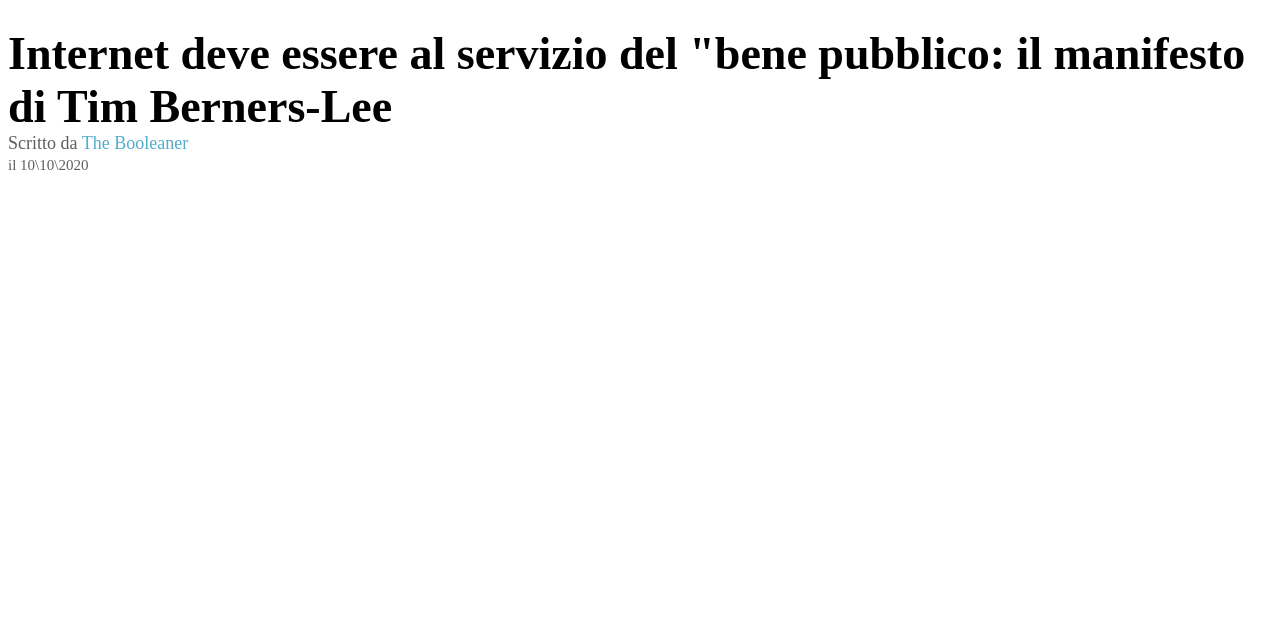
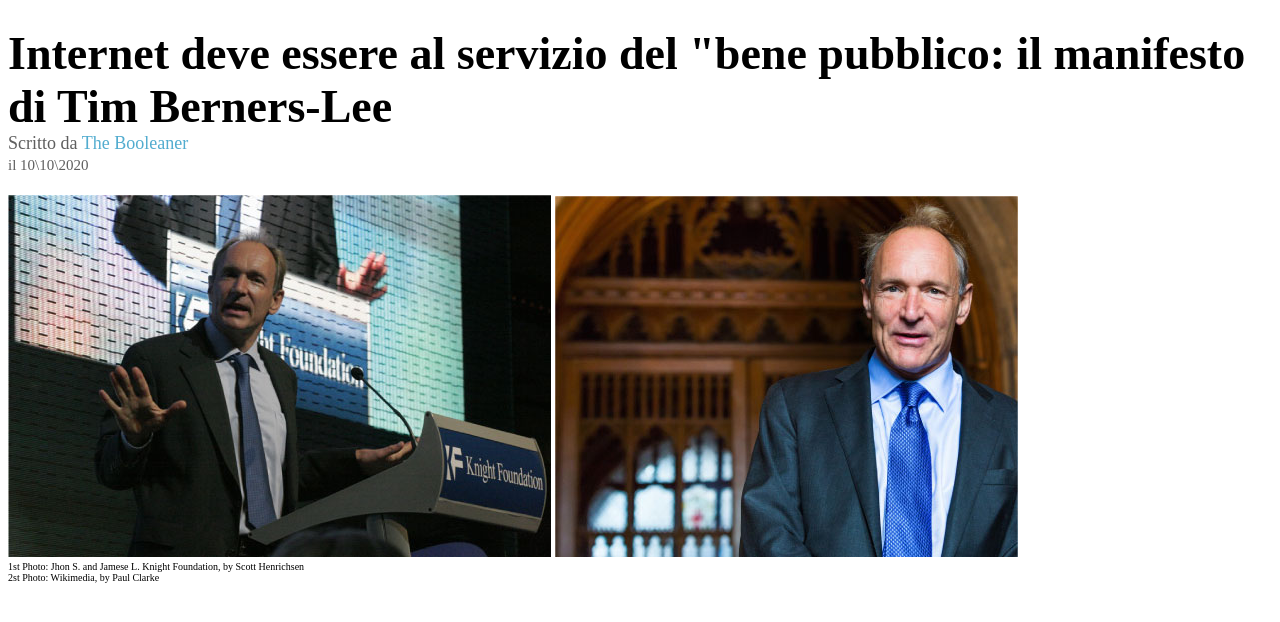
Before and after one commit to SaraPasinato/html-css-booleaner, a plain HTML site: page index.html in a window 1280 px wide. Shown: the part 112-734 px from the top of the page. Drawn offline with Linux system fonts and the light colour scheme.

Commit message:
Set Section immages

```diff
--- a/css/style.css
+++ b/css/style.css
@@ -3,7 +3,7 @@ header{
     background-color: cornflowerblue;
 }
 
-img{
+.logo{
     margin-top: 50px;
     text-align: left;
     width: 10%;
@@ -15,7 +15,10 @@ img{
     background-size: 20%;
     background-color: contain;
 }
-
+/*main*/
+section , article{
+    margin-top: 20px;
+}
 /* section info */
 h1{
     font-size: 46px;
@@ -34,3 +37,8 @@ h1{
 .date{
     font-size: smaller;
 }
+
+/*Section immages*/
+figcaption{
+    font-size: x-small;
+}
--- a/index.html
+++ b/index.html
@@ -14,7 +14,7 @@
     <!-- Header With logo and wallpaper-->
     <header>
         <div class="wallpaper">
-            <img src="./img/logo.svg" alt="logo The Booleaner">
+            <img class="logo" src="./img/logo.svg" alt="logo The Booleaner">
         </div>
     </header>
     <!-- Main page with 2 article and 5 section -->
@@ -24,7 +24,12 @@
             <span class="author">Scritto da <span class="name">The Booleaner</span><br></span>
             <span class="date">il 10\10\2020</span>
         </section>
+        <!-- section immagies inline block-->
         <section class="immages">
+            <img src="img/tim-1.jpg" alt="Tim Berners-Lee profile">
+            <img src="img/tim-2.jpg" alt="Tim Berners-Lee front">
+            <figcaption>1st Photo: Jhon S. and Jamese L. Knight Foundation, by Scott Henrichsen</figcaption>
+            <figcaption>2st Photo: Wikimedia, by Paul Clarke</figcaption>
         </section>
         <article>
 
```
